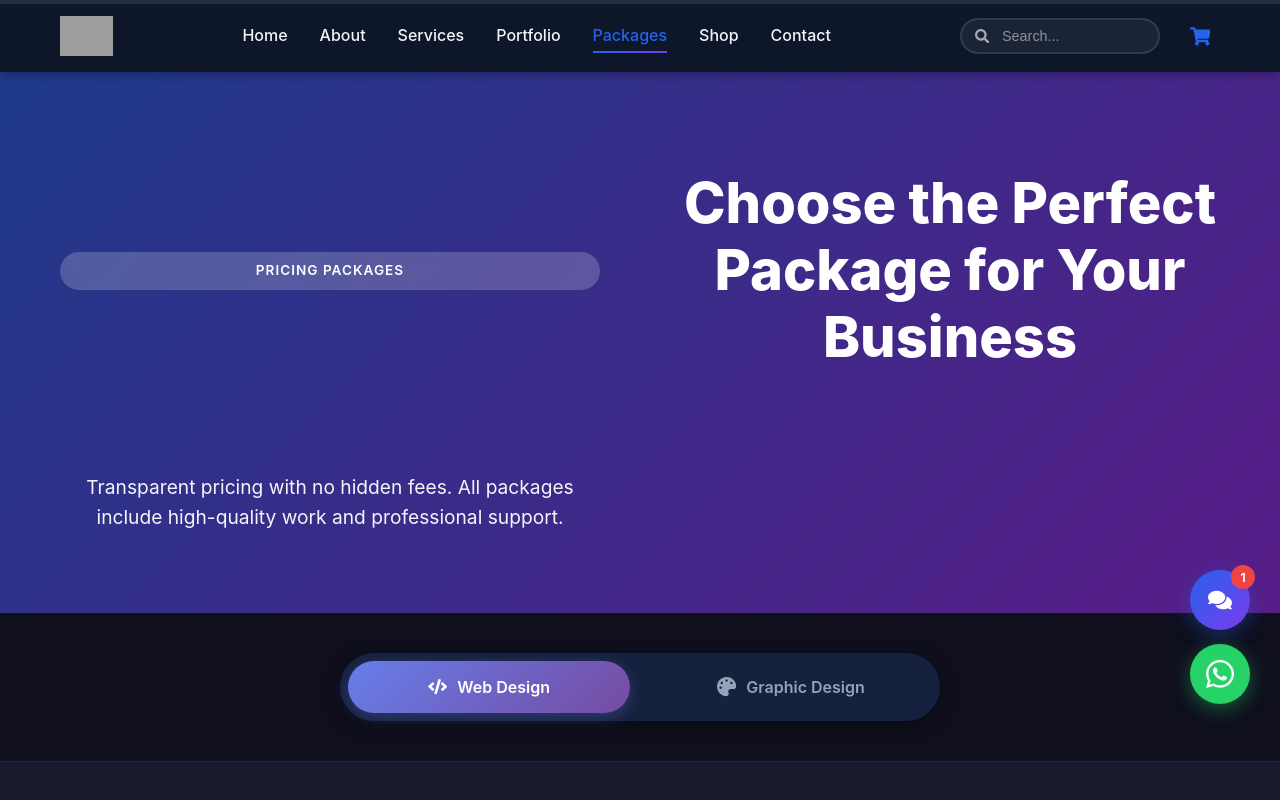
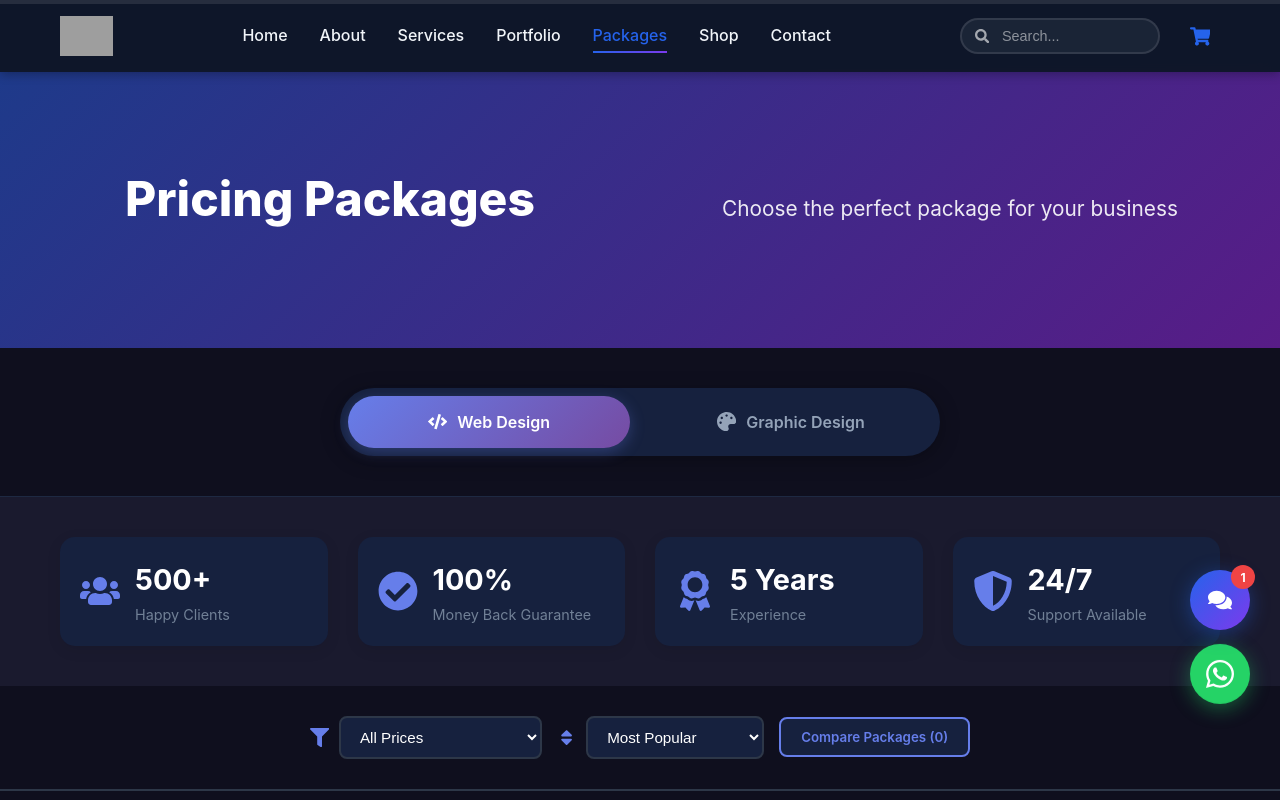
Before and after one commit to chamaraIT22113122/Eflash-1, a React (Vite) app: page /packages in a window 1280 px wide. Shown: the top 800 px of the page. Built offline with nearby package versions, Linux system fonts and the light colour scheme; grey boxes are pictures that could not be loaded.

Commit message:
Update Packages hero section to match Portfolio layout

```diff
--- a/src/pages/Packages.css
+++ b/src/pages/Packages.css
@@ -4,36 +4,22 @@
 
 /* Hero Section */
 .packages-hero {
-  padding: 100px 20px 80px;
-  background: linear-gradient(135deg, #667eea 0%, #764ba2 100%);
+  background: var(--gradient);
+  padding: 100px 0;
   text-align: center;
   color: white;
 }
 
-.hero-tag {
-  display: inline-block;
-  padding: 8px 20px;
-  background: rgba(255, 255, 255, 0.2);
-  backdrop-filter: blur(10px);
-  border-radius: 50px;
-  font-size: 0.85rem;
-  font-weight: 600;
-  letter-spacing: 1px;
-  margin-bottom: 20px;
-}
-
 .packages-hero h1 {
-  font-size: 3.5rem;
+  font-size: 3rem;
   font-weight: 800;
   margin-bottom: 20px;
   line-height: 1.2;
 }
 
 .packages-hero p {
-  font-size: 1.2rem;
-  opacity: 0.95;
-  max-width: 700px;
-  margin: 0 auto;
+  font-size: 1.3rem;
+  opacity: 0.9;
 }
 
 /* Category Toggle Section */
--- a/src/pages/Packages.jsx
+++ b/src/pages/Packages.jsx
@@ -509,12 +509,11 @@ const Packages = () => {
           <motion.div
             initial={{ opacity: 0, y: 30 }}
             animate={{ opacity: 1, y: 0 }}
-            transition={{ duration: 0.6 }}
+            transition={{ duration: 0.8 }}
             className="hero-content"
           >
-            <span className="hero-tag">PRICING PACKAGES</span>
-            <h1>Choose the Perfect Package for Your Business</h1>
-            <p>Transparent pricing with no hidden fees. All packages include high-quality work and professional support.</p>
+            <h1>Pricing Packages</h1>
+            <p>Choose the perfect package for your business</p>
           </motion.div>
         </div>
       </section>
```
